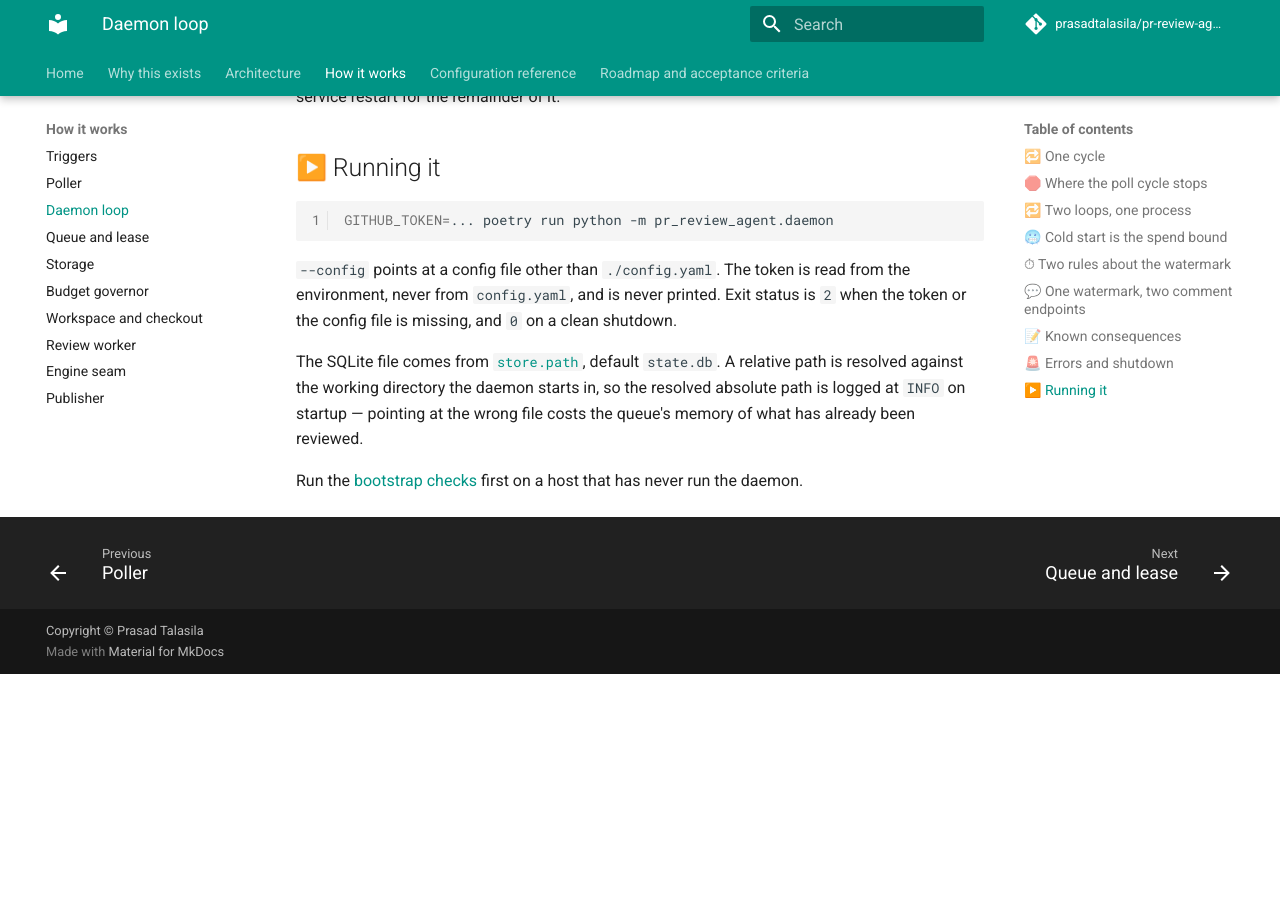
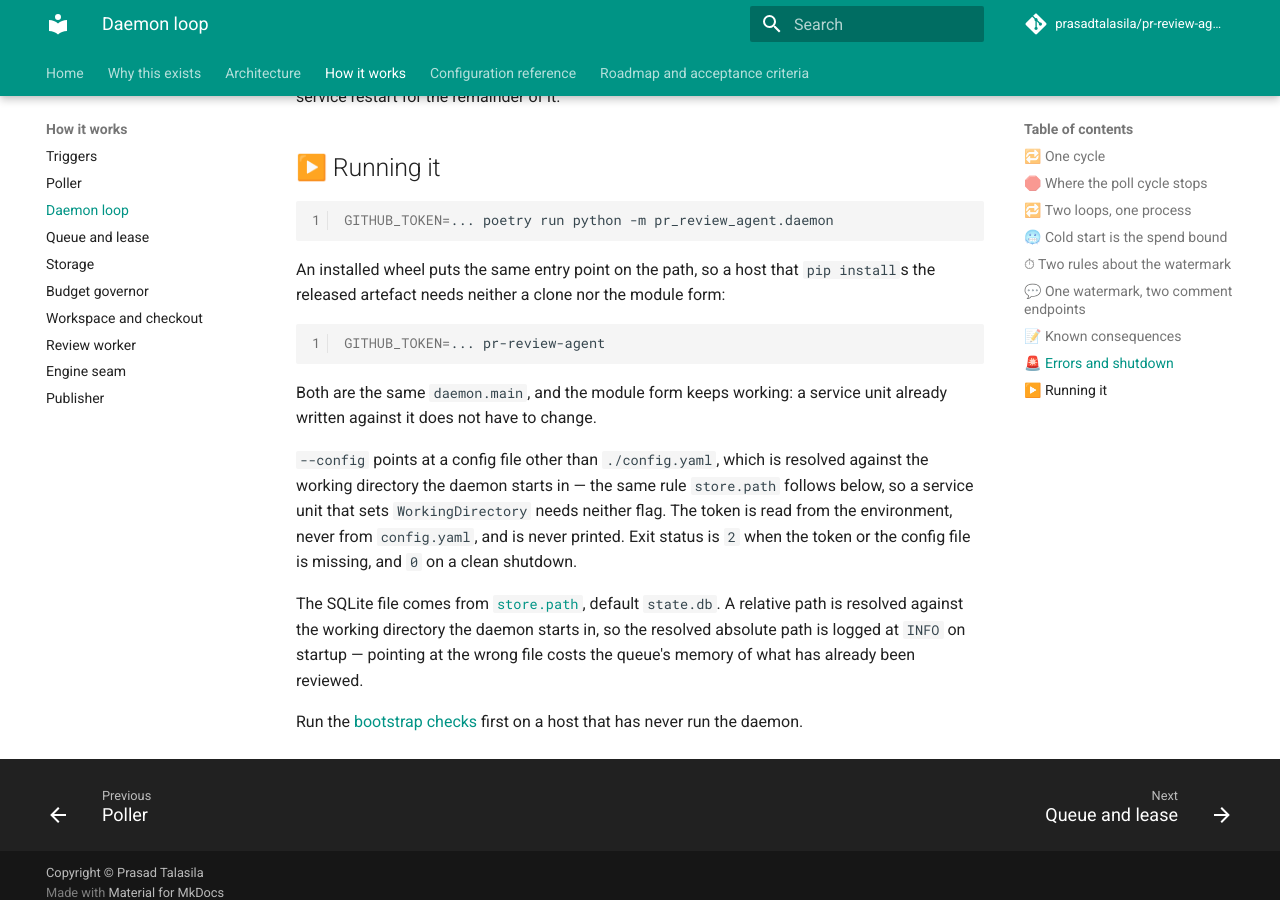
Before and after one commit to prasadtalasila/pr-review-agent, an MkDocs documentation site: the page built from docs/DAEMON.md, in a window 1280 px wide and 900 px high, scrolled down 3031 px. Built offline with MkDocs 1.6.1 and Material for MkDocs 9.7.7, drawn with Linux system fonts in a browser that asks for light colours; comment, search, counter and statistics services are not loaded; before the commit the page ends 3705 px from its top, so only the background shows below that.

Commit message:
Fix the unreachable pre-flight fit, ship the pr-review-agent command, and fix the docs site (#38)
Three fixes that had accumulated on separate branches, consolidated here.

**The pre-flight fit could never engage (closes #32).** `ReviewWorker`
settled without `reviewed_lines`, so every row the running daemon wrote left
that column NULL, and `_FIT_SAMPLE` selects on it being non-null. The sample
never reached `MIN_FIT_SAMPLES`, so `_rate` returned the 40-tokens-per-line
cold-start constant for ever: the agent collected direct evidence of what its
reviews cost and could never use it. `run_one` now captures
`checkout.reviewed.lines` inside the checkout block and carries it to
`settle`. This changes spending behaviour -- the refusal threshold starts
tracking the ledger, which for a cheaper-than-40 corpus means fewer refusals
-- and only a completed run reports its lines: a usage-limited run settles at
exact zero, and ten of those would fit a rate of zero tokens per line,
permanently.

**The wheel shipped no command (was #39).** `pyproject.toml` declared no
`[project.scripts]`, so the built wheel carried no `entry_points.txt` and
`pip install` put the package on the path and nothing in `bin/`.
`pr-review-agent` now resolves to `pr_review_agent.daemon:main`; the module
form is unchanged. The CI build job installs the wheel it just built and runs
the command, which is the only layer that can see a missing console script.

**The docs site's 404 (was #40).** `docs/INDEX.md` renamed back to
`docs/index.md` with the nav entry updated: mkdocs only maps a file literally
named `index.md` to the `index.html` GitHub Pages needs to serve a bare
directory request.

README and the docs-site landing page now show `pr-review-agent` with and
without `--config`, which was never required -- it defaults to `config.yaml`
in the working directory. `site/` joins `.gitignore` beside `dist/`.

Co-Authored-By: Claude Opus 5 <noreply@anthropic.com>

````diff
--- a/docs/DAEMON.md
+++ b/docs/DAEMON.md
@@ -141,10 +141,23 @@ in a 600 s idle interval would hang a service restart for the remainder of it.
 GITHUB_TOKEN=... poetry run python -m pr_review_agent.daemon
 ```
 
-`--config` points at a config file other than `./config.yaml`. The token is
-read from the environment, never from `config.yaml`, and is never printed.
-Exit status is `2` when the token or the config file is missing, and `0` on a
-clean shutdown.
+An installed wheel puts the same entry point on the path, so a host that
+`pip install`s the released artefact needs neither a clone nor the module
+form:
+
+```bash
+GITHUB_TOKEN=... pr-review-agent
+```
+
+Both are the same `daemon.main`, and the module form keeps working: a
+service unit already written against it does not have to change.
+
+`--config` points at a config file other than `./config.yaml`, which is
+resolved against the working directory the daemon starts in — the same rule
+`store.path` follows below, so a service unit that sets `WorkingDirectory`
+needs neither flag. The token is read from the environment, never from
+`config.yaml`, and is never printed. Exit status is `2` when the token or the
+config file is missing, and `0` on a clean shutdown.
 
 The SQLite file comes from [`store.path`](CONFIG.md), default `state.db`. A
 relative path is resolved against the working directory the daemon starts in,
--- a/mkdocs.yml
+++ b/mkdocs.yml
@@ -44,7 +44,7 @@ markdown_extensions:
       alternate_style: true
 
 nav:
-  - Home: INDEX.md
+  - Home: index.md
   - Why this exists: DESIGN.md
   - Architecture: ARCHITECTURE.md
   - How it works:
````
Also changed, not shown: DEVELOPER.md (+7 -3 lines), README.md (+7 -1 lines), docs/BUDGET.md (+7 -0 lines), docs/WORKER.md (+6 -0 lines), docs/index.md (renamed from docs/INDEX.md, +7 -1 lines), pyproject.toml (+8 -1 lines), 4 other files.
